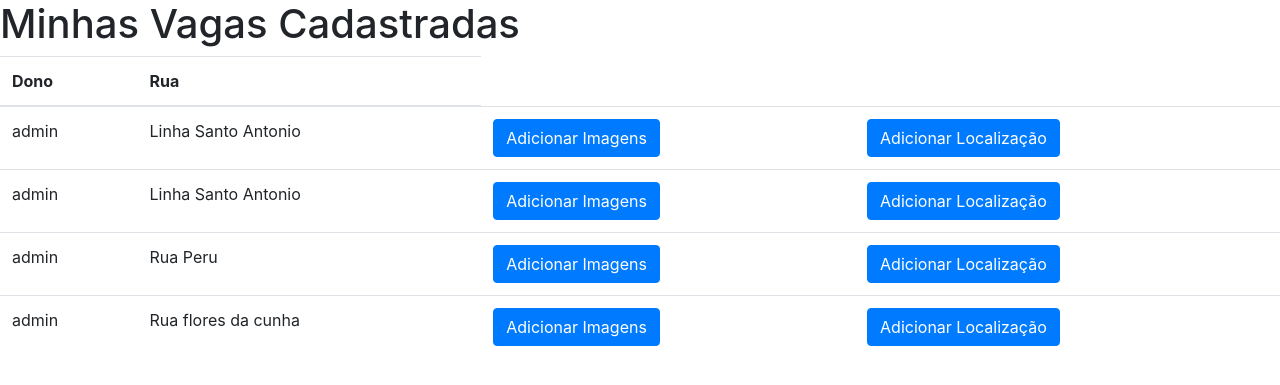
After one commit to trabalhosiffartrezzi/trabalhos, a Django app: page /painel/adicional in a window 1280 px wide. The commit adds this page. Shown: the top 385 px of the page. Run offline with Django 3.2, Linux system fonts and the light colour scheme; data comes from the database, SQL or seed files in the repository; both versions use the stored data as it was after the commit; some libraries are stand-ins or nearby versions.

Commit message:
parei aqui

```diff
--- /dev/null
+++ b/estacionamento/painel/templates/painel/adicional.html
@@ -0,0 +1,30 @@
+{% extends "painel/meuperfil.html" %}
+{% load static %}
+{% block content %}
+
+<h1>Minhas Vagas Cadastradas</h1>
+
+
+  {% if listav %}
+   <table class="table">
+    <thead>
+    <tr>
+           <th>Dono</th>
+           <th>Rua</td>
+      </tr>
+    </thead>
+   {% for v in listav %}
+       <tr>
+           <td> {{ v.dono }}  </td>
+           <td> {{ v.rua }}  </td>
+           <td><a href="#" class="btn btn-primary">Adicionar Imagens</a></td>
+           <td><a href="#" class="btn btn-primary">Adicionar Localização</a></td>
+      </tr>
+   {% endfor %}
+   </table>
+
+{% else %}
+   <p>Sem vagas cadastradas.</p>
+  {% endif %}
+
+{% endblock %}
--- a/estacionamento/painel/templates/painel/meuperfil.html
+++ b/estacionamento/painel/templates/painel/meuperfil.html
@@ -48,7 +48,17 @@
     <a href="vagas" class="btn btn-primary">Alugar agora</a>
   </div>
 
+  <div class="card" style="width: 18rem;">
+  <img src="..." class="card-img-top" alt="...">
+  <div class="card-body">
+    <h5 class="card-title">Adicionar informações adicionais </h5>
+    <p class="card-text">Adicione fotos e localização para que a sua vaga fique bem localizada e visivel a todos.</p>
+    <a href="adicional" class="btn btn-primary">Realizar Ajustes</a>
+  </div>
+
   {% endblock %}
+
+</div>
 
 </div>
 
--- a/estacionamento/painel/urls.py
+++ b/estacionamento/painel/urls.py
@@ -9,6 +9,7 @@ urlpatterns = [
     path('meuperfil', views.meuperfil, name='meuperfil'),
     path('sair', views.sair, name='sair'),
     path('cadastravaga', views.cadastravaga, name='cadastravaga'),
+    path('adicional', views.adicional, name='adicional'),
 
 
     ]
--- a/estacionamento/painel/views.py
+++ b/estacionamento/painel/views.py
@@ -2,6 +2,7 @@ from django.shortcuts import render
 from django.db import models
 from django.http import HttpResponse
 from .models import Vaga
+from .models import Foto
 from .forms import FormLogin
 from .forms import FormVaga
 from datetime import datetime
@@ -75,3 +76,8 @@ def cadastravaga(request):
       form = FormVaga()
       contexto = {"form": form}
       return render(request, 'painel/cadastravaga.html', contexto)
+
+def adicional(request):
+   listav = Vaga.objects.all()
+   contexto = {"listav": listav}
+   return render(request, 'painel/adicional.html', contexto)
```
Also changed, not shown: estacionamento/db.sqlite3.
